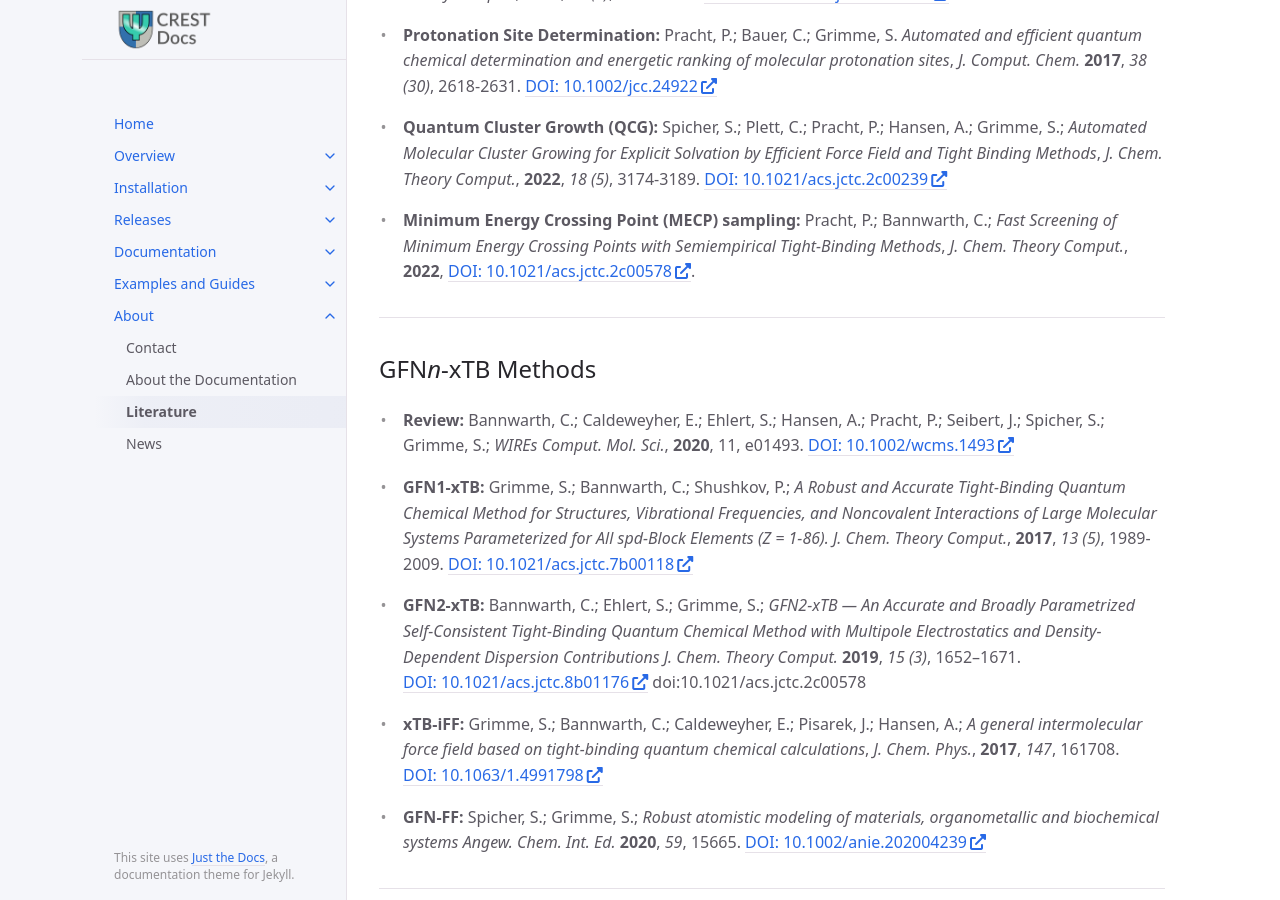
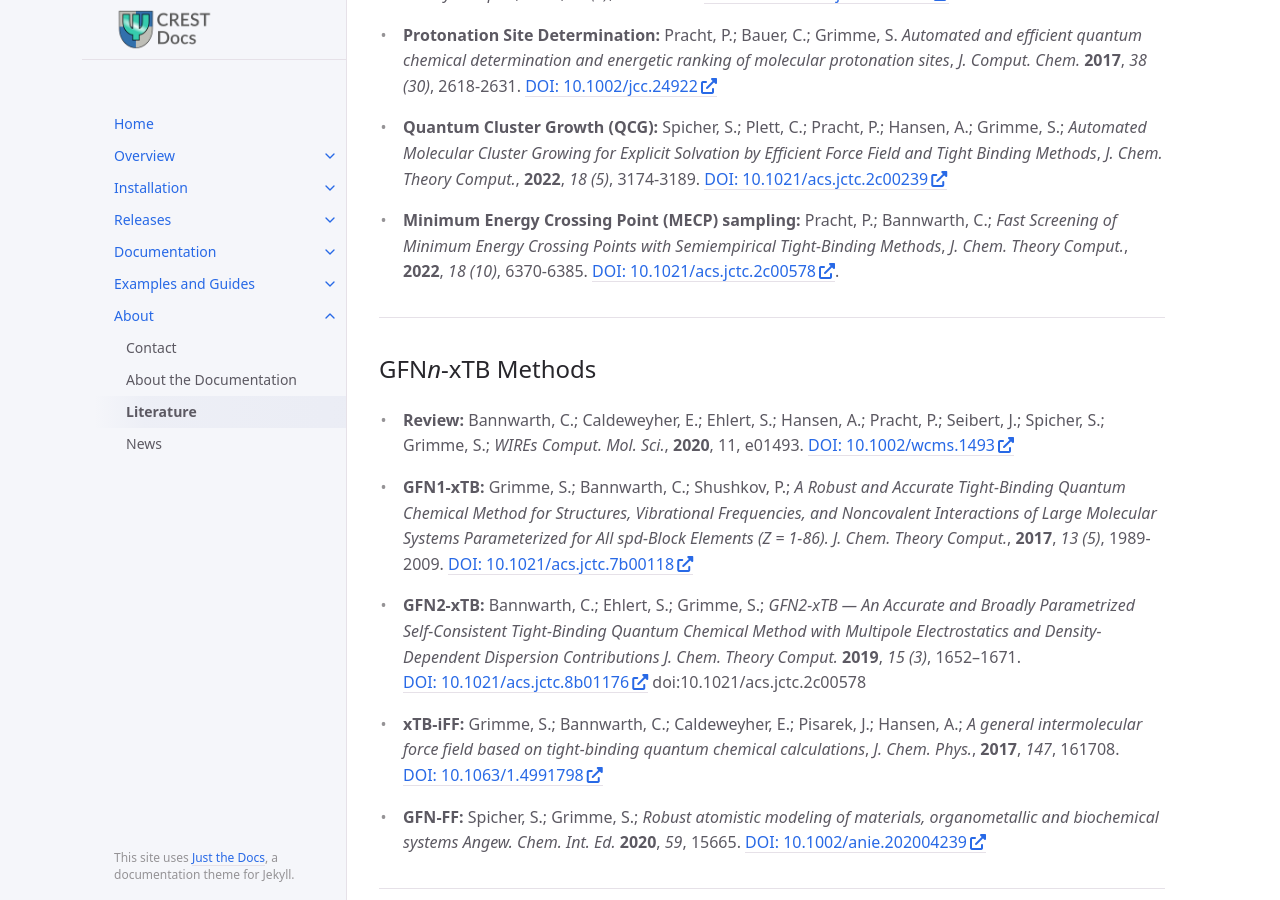
Before and after one commit to crest-lab/crest-docs, a Jekyll site: the page built from page/about/literature.md, in a window 1280 px wide and 900 px high, scrolled down 898 px. Built offline with Jekyll 4.4.1, drawn with Linux system fonts in a browser that asks for light colours.

Commit message:
Updated a literature reference

```diff
--- a/page/about/literature.md
+++ b/page/about/literature.md
@@ -32,7 +32,7 @@ This is a collection of various works that focus on CREST and `xtb`.
 
 - **Quantum Cluster Growth (QCG):** Spicher, S.; Plett, C.; Pracht, P.; Hansen, A.; Grimme, S.; *Automated Molecular Cluster Growing for Explicit Solvation by Efficient Force Field and Tight Binding Methods*, *J. Chem. Theory Comput.*, **2022**, *18 (5)*, 3174-3189. [DOI: 10.1021/acs.jctc.2c00239](https://doi.org/10.1021/acs.jctc.2c00239)
 
-- **Minimum Energy Crossing Point (MECP) sampling:** Pracht, P.; Bannwarth, C.; *Fast Screening of Minimum Energy Crossing Points with Semiempirical Tight-Binding Methods*, *J. Chem. Theory Comput.*, **2022**, [DOI: 10.1021/acs.jctc.2c00578](https://doi.org/10.1021/acs.jctc.2c00578).
+- **Minimum Energy Crossing Point (MECP) sampling:** Pracht, P.; Bannwarth, C.; *Fast Screening of Minimum Energy Crossing Points with Semiempirical Tight-Binding Methods*, *J. Chem. Theory Comput.*, **2022**, *18 (10)*, 6370-6385. [DOI: 10.1021/acs.jctc.2c00578](https://doi.org/10.1021/acs.jctc.2c00578).
 
 
 
```
